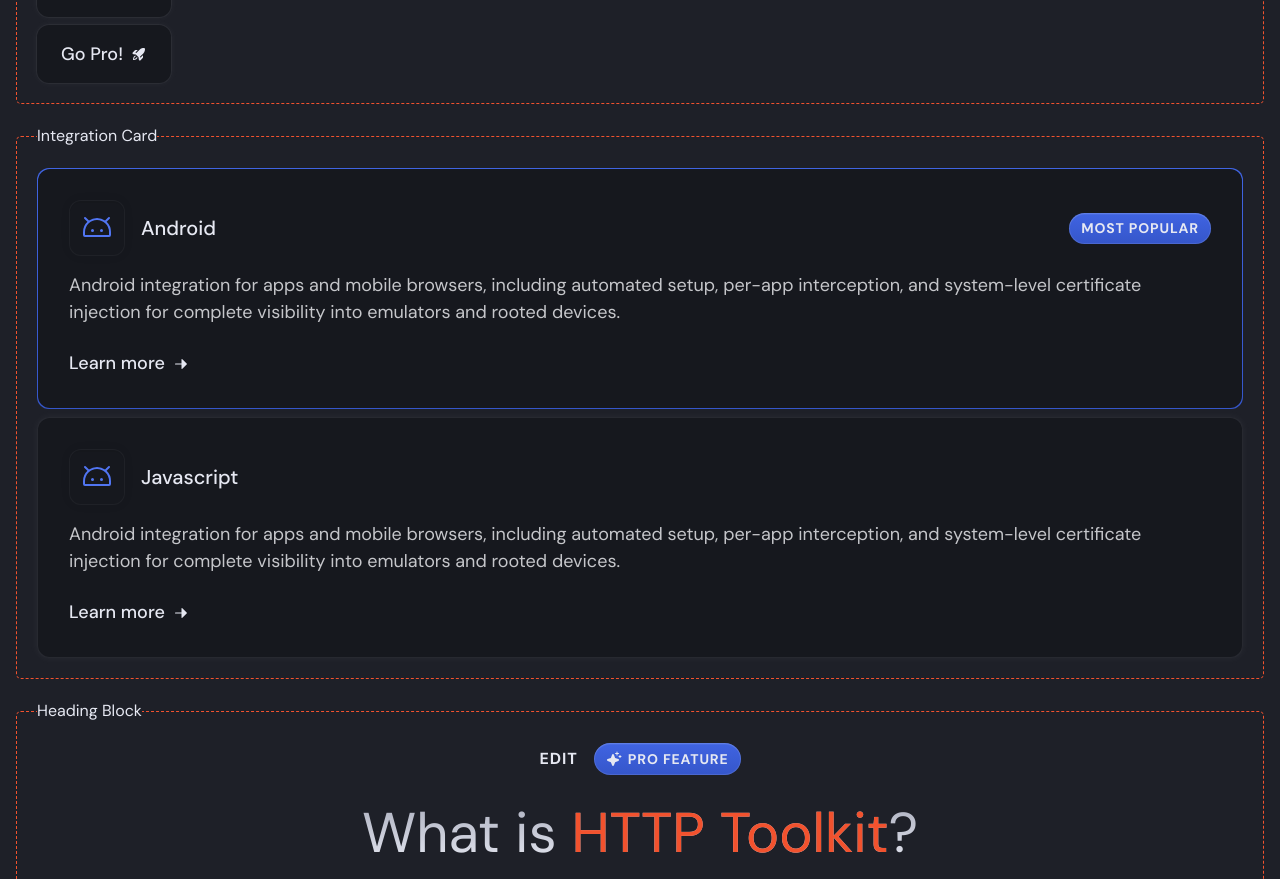
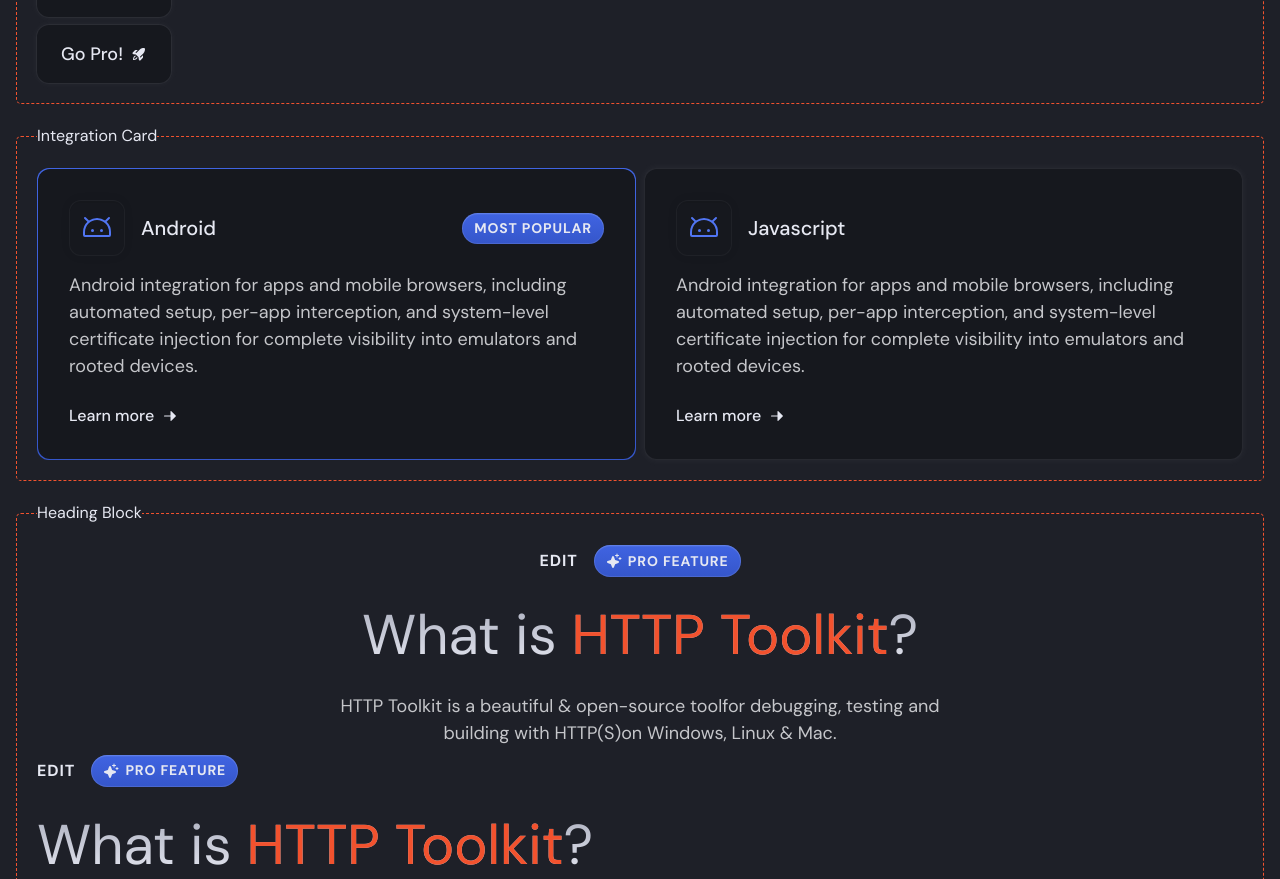
Before and after one commit to httptoolkit/httptoolkit-website, a Next.js app: page / in a window 1280 px wide. Shown: the part 2740-3619 px from the top of the page. Built offline with nearby package versions, Linux system fonts and the light colour scheme.

Commit message:
feat(HTD-15): add flexdirection to showcase to improve visibility in some component
- fix card link size

```diff
--- a/src/app/page.tsx
+++ b/src/app/page.tsx
@@ -156,7 +156,7 @@ export default async function Home() {
           </Button>
         </Tooltip>
       </ShowCase>
-      <ShowCase title="Integration Card">
+      <ShowCase title="Integration Card" $flexDirection="row">
         <IntegrationCard
           $showBadge
           icon={AndroidLogo}
--- a/src/components/elements/showcase/index.tsx
+++ b/src/components/elements/showcase/index.tsx
@@ -1,24 +1,29 @@
 'use client';
 
-import { styled } from '@/styles';
+import { screens, styled } from '@/styles';
 
-const ShowCaseWrapper = styled.fieldset`
+const ShowCaseWrapper = styled.fieldset<Pick<ShowCaseProps, '$flexDirection'>>`
   border: 1px dashed ${({ theme }) => theme.colors.cinnarbarRed};
   padding: 20px;
   margin: 20px 0;
   display: flex;
-  flex-direction: column;
+  flex-direction: ${({ $flexDirection }) => $flexDirection || 'column'};
   gap: 8px;
   border-radius: 5px;
+
+  @media (max-width: ${screens['lg']}) {
+    flex-direction: column;
+  }
 `;
 
 interface ShowCaseProps {
   title: string;
+  $flexDirection?: 'row' | 'column';
 }
 
-const ShowCase = ({ children, title }: Component<ShowCaseProps>) => {
+const ShowCase = ({ children, title, $flexDirection }: Component<ShowCaseProps>) => {
   return (
-    <ShowCaseWrapper>
+    <ShowCaseWrapper $flexDirection={$flexDirection}>
       <legend>{title}</legend>
       {children}
     </ShowCaseWrapper>
--- a/src/components/modules/integration-card/integration-card.styles.ts
+++ b/src/components/modules/integration-card/integration-card.styles.ts
@@ -46,7 +46,7 @@ export const StyledIntegrationCardLink = styled(Link)`
   display: inline-flex;
   gap: 8px;
   align-items: center;
-  font-size: ${({ theme }) => theme.fontSizes.button.default};
+  font-size: ${({ theme }) => theme.fontSizes.button.small};
   font-weight: ${({ theme }) => theme.fontWeight.medium};
   color: ${({ theme }) => theme.colors.lightGrey};
 `;
```
